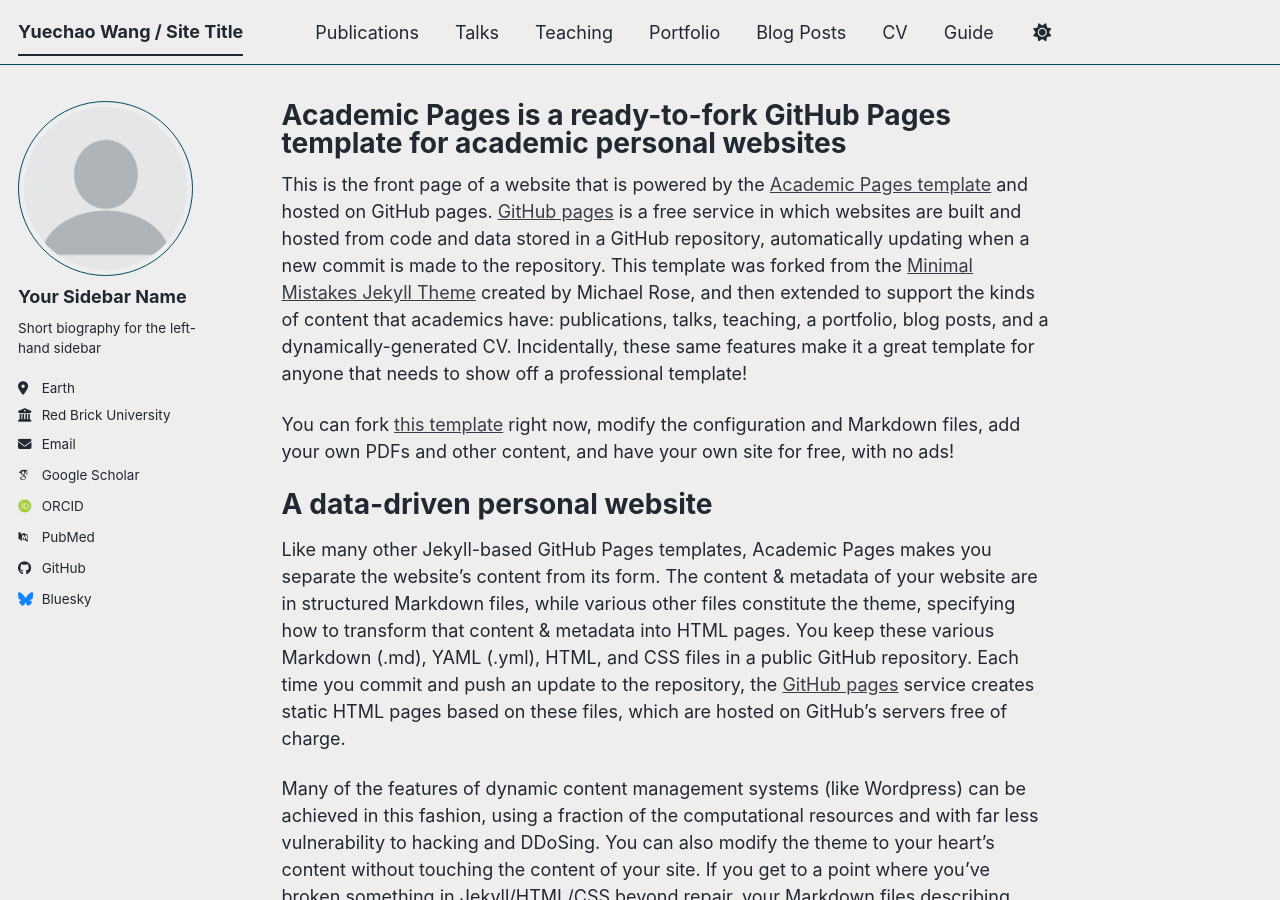
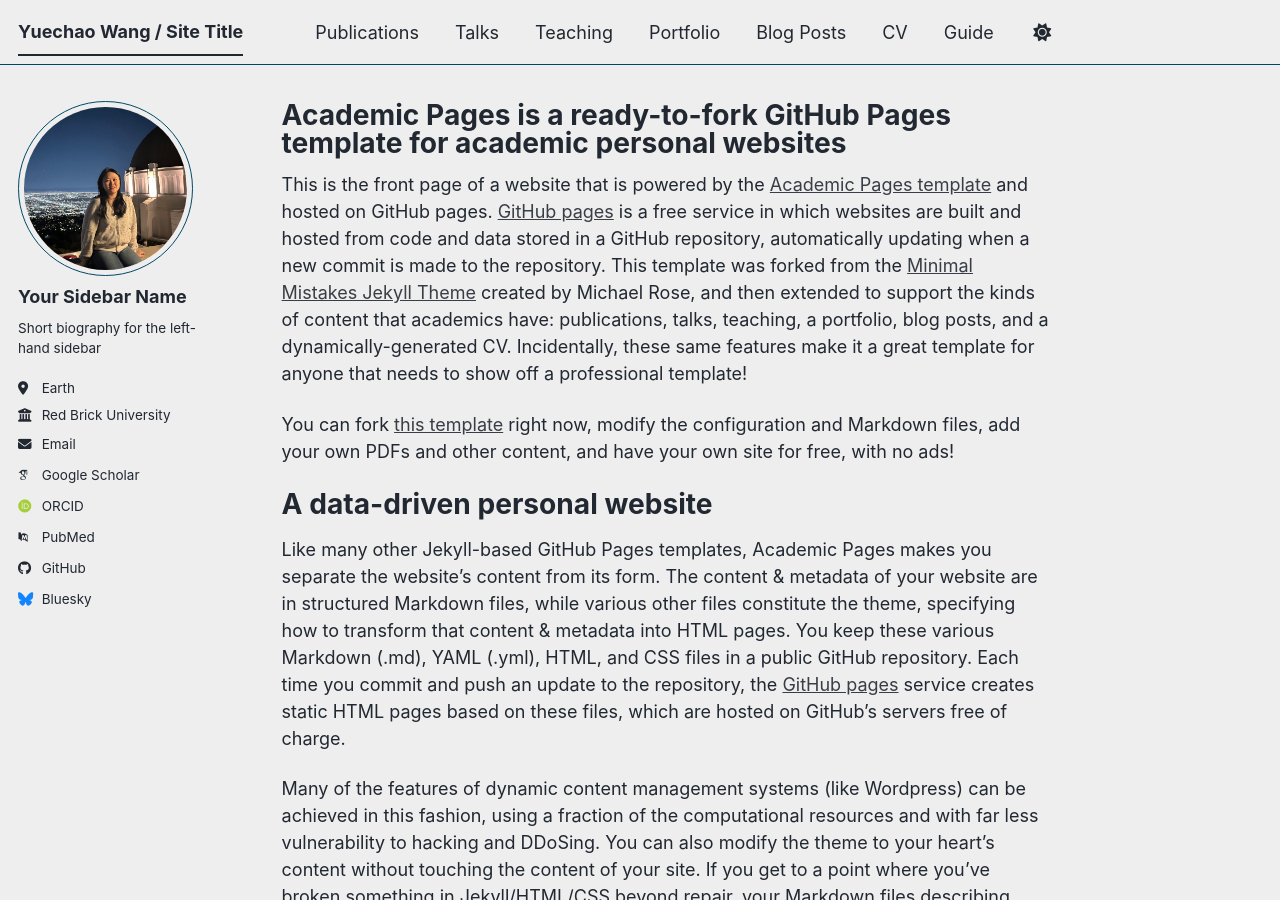
Before and after one commit to wyccc-my/wyccc-my.github.io, a Jekyll site: the page built from _pages/about.md, in a window 1280 px wide and 900 px high. Built offline with Jekyll 4.4.1, drawn with Linux system fonts in a browser that asks for light colours; some web fonts are replaced; a script bundle is joined from its source files by our own code; library files that are not in the unit come from our copies.

Commit message:
Update _config.yml

```diff
--- a/_config.yml
+++ b/_config.yml
@@ -23,7 +23,7 @@
 #               Additional customization can be done by editing /_includes/author-profile.html
 author:
   # Biographic information
-  avatar           : "profile.png"
+  avatar           : "IMG_7824.jpeg"
   name             : "Your Sidebar Name"
   pronouns         : # example: "she/her"
   bio              : "Short biography for the left-hand sidebar"
```
